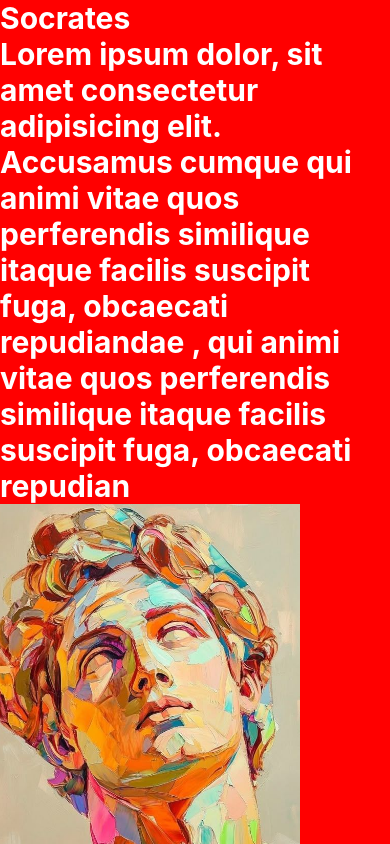
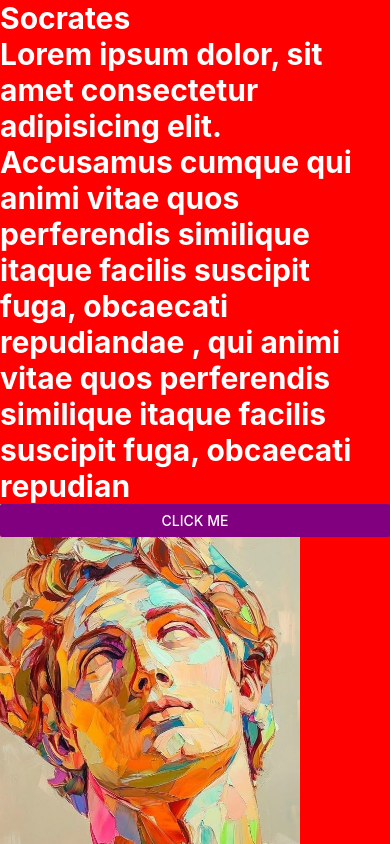
Before and after one commit to TimiMaliki/React-naive, a React Native app in the folder CoreComponents/: screen / in a window 390 px wide. Built offline with nearby package versions, Linux system fonts and the light colour scheme.

Commit message:
tutorial-button

```diff
--- a/CoreComponents/App.js
+++ b/CoreComponents/App.js
@@ -1,10 +1,11 @@
-import {View,Text,ScrollView,ImageBackground} from "react-native";
+import {View,Text,ScrollView,ImageBackground,Button} from "react-native";
 const Socrates = require("./assets/Pin su 风格.jpeg")
 
 
 export default function App(){
   return(
-    <ScrollView style={{flex: 1, backgroundColor: "red",  padding: "30"}}>
+   <View style={{flex: 1, backgroundColor: "red",  padding: "30"}}>
+     <ScrollView>
       <Text style={{color: "white", fontSize: 30, fontWeight: "bold"}}>Socrates</Text>
       <Text style={{color: "white", fontSize: 30, fontWeight: "bold"}}>
         Lorem ipsum dolor, sit amet consectetur adipisicing elit. Accusamus cumque
@@ -13,6 +14,8 @@ export default function App(){
       </Text>
      <ImageBackground source={Socrates} style={{flex:1, width: 300, height: 500}}>
      </ImageBackground>
+     <Button title="Click Me" onPress={()=> console.log("click")} color={"purple"}/>
     </ScrollView>
+   </View>
   )
 }
```
